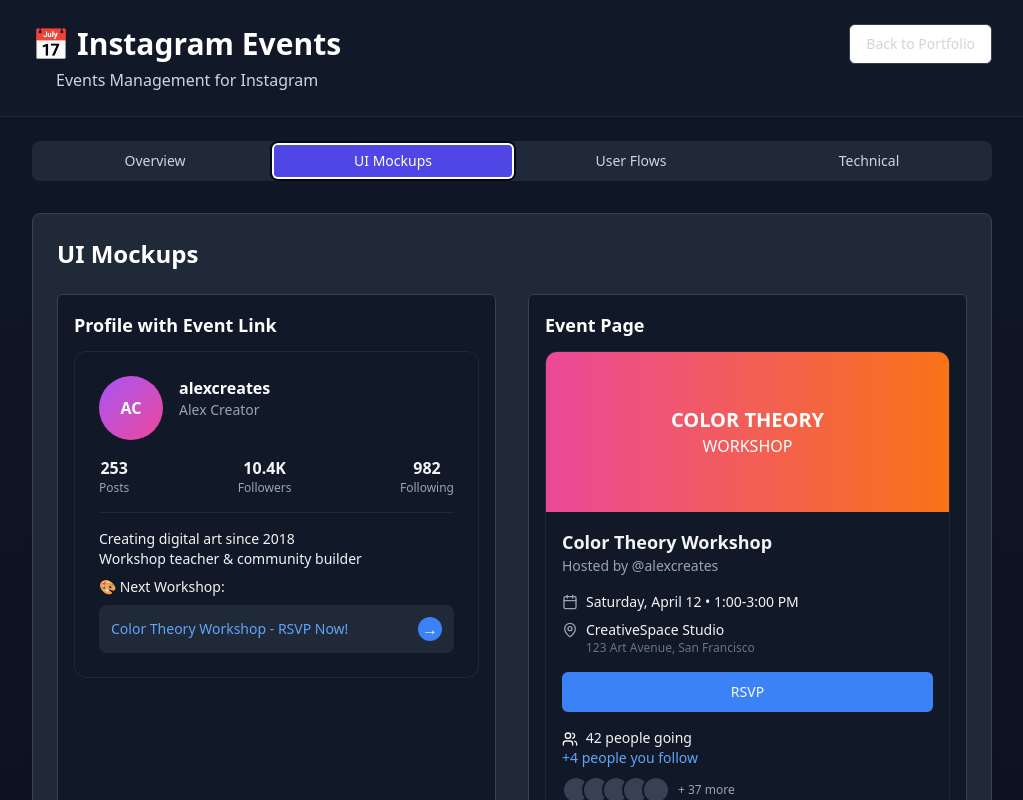
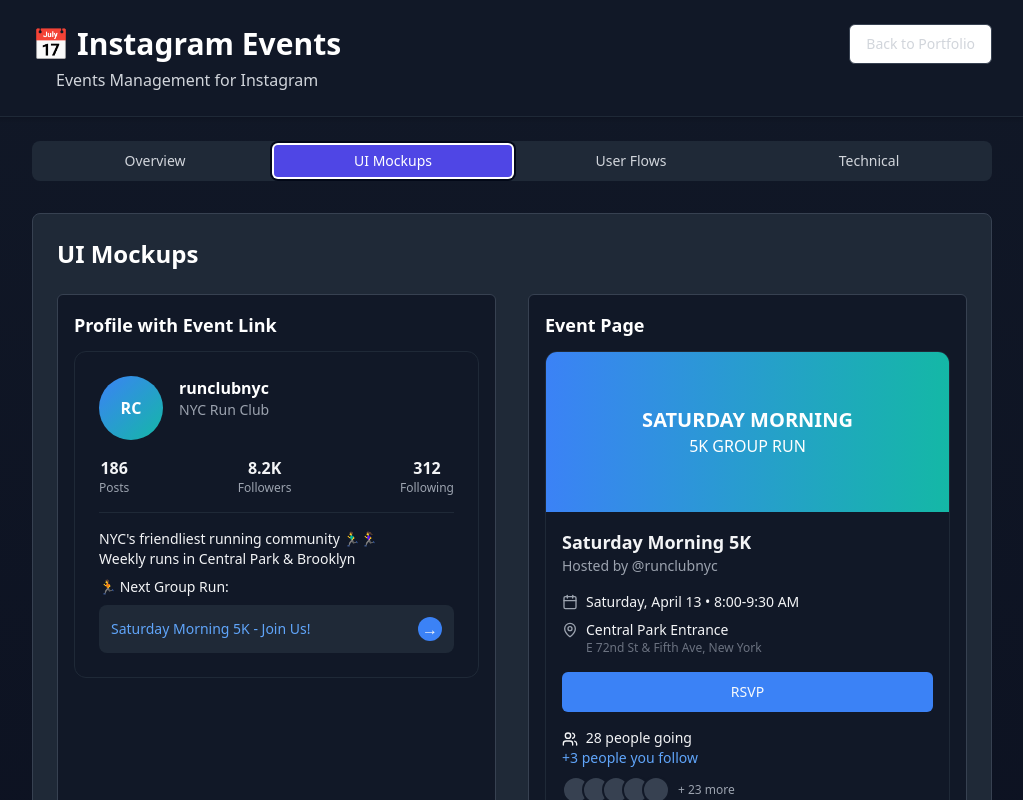
Before and after one commit to omermalik13/omer-malik-portfolio, a React (Vite) app: page /instagram-events in a window 1280 px wide. Both pictures are taken after a click on the tab "UI Mockups". Shown: the top 800 px of the page, without its empty margins (128-1151 px from the left). Built offline with nearby package versions, Linux system fonts and the light colour scheme.

Commit message:
Update UI mockups
Update the UI mockups to reflect a run club event.

```diff
--- a/src/pages/InstagramEvents.tsx
+++ b/src/pages/InstagramEvents.tsx
@@ -204,7 +204,7 @@ const InstagramEvents = () => {
             </Card>
           </TabsContent>
 
-          {/* UI Mockups Tab */}
+          {/* UI Mockups Tab - UPDATED FOR RUN CLUB THEME */}
           <TabsContent value="mockups" className="space-y-6">
             <Card className="bg-gray-800 border-gray-700 text-gray-100">
               <CardContent className="p-6">
@@ -217,40 +217,40 @@ const InstagramEvents = () => {
                     <div className="bg-gray-900 rounded-xl p-6 border border-gray-800">
                       {/* Profile Header */}
                       <div className="flex items-start">
-                        <div className="w-16 h-16 rounded-full bg-gradient-to-br from-purple-500 to-pink-500 flex items-center justify-center">
-                          <span className="text-white font-bold">AC</span>
+                        <div className="w-16 h-16 rounded-full bg-gradient-to-br from-blue-500 to-teal-500 flex items-center justify-center">
+                          <span className="text-white font-bold">RC</span>
                         </div>
                         <div className="ml-4">
-                          <h4 className="font-bold text-white">alexcreates</h4>
-                          <p className="text-gray-400 text-sm">Alex Creator</p>
+                          <h4 className="font-bold text-white">runclubnyc</h4>
+                          <p className="text-gray-400 text-sm">NYC Run Club</p>
                         </div>
                       </div>
 
                       {/* Stats */}
                       <div className="flex justify-between mt-4 border-b border-gray-800 pb-4">
                         <div className="text-center">
-                          <p className="font-bold">253</p>
+                          <p className="font-bold">186</p>
                           <p className="text-xs text-gray-400">Posts</p>
                         </div>
                         <div className="text-center">
-                          <p className="font-bold">10.4K</p>
+                          <p className="font-bold">8.2K</p>
                           <p className="text-xs text-gray-400">Followers</p>
                         </div>
                         <div className="text-center">
-                          <p className="font-bold">982</p>
+                          <p className="font-bold">312</p>
                           <p className="text-xs text-gray-400">Following</p>
                         </div>
                       </div>
 
                       {/* Bio */}
                       <div className="mt-4">
-                        <p className="text-sm">Creating digital art since 2018</p>
-                        <p className="text-sm">Workshop teacher & community builder</p>
-                        <p className="text-sm mt-2">🎨 Next Workshop:</p>
+                        <p className="text-sm">NYC's friendliest running community 🏃‍♂️🏃‍♀️</p>
+                        <p className="text-sm">Weekly runs in Central Park & Brooklyn</p>
+                        <p className="text-sm mt-2">🏃 Next Group Run:</p>
 
                         {/* Event Link */}
                         <div className="mt-2 bg-gray-800 p-3 rounded-lg flex justify-between items-center">
-                          <p className="text-sm text-blue-400">Color Theory Workshop - RSVP Now!</p>
+                          <p className="text-sm text-blue-400">Saturday Morning 5K - Join Us!</p>
                           <span className="w-6 h-6 bg-blue-500 rounded-full flex items-center justify-center">→</span>
                         </div>
                       </div>
@@ -262,29 +262,29 @@ const InstagramEvents = () => {
                     <h3 className="text-lg font-semibold mb-3 text-white">Event Page</h3>
                     <div className="bg-gray-900 rounded-xl overflow-hidden border border-gray-800">
                       {/* Event Banner */}
-                      <div className="h-40 bg-gradient-to-r from-pink-500 to-orange-500 flex items-center justify-center">
+                      <div className="h-40 bg-gradient-to-r from-blue-500 to-teal-500 flex items-center justify-center">
                         <div className="text-center">
-                          <h4 className="text-white font-bold text-xl">COLOR THEORY</h4>
-                          <p className="text-white">WORKSHOP</p>
+                          <h4 className="text-white font-bold text-xl">SATURDAY MORNING</h4>
+                          <p className="text-white">5K GROUP RUN</p>
                         </div>
                       </div>
 
                       {/* Event Details */}
                       <div className="p-4">
-                        <h4 className="font-bold text-lg">Color Theory Workshop</h4>
-                        <p className="text-sm text-gray-400">Hosted by @alexcreates</p>
+                        <h4 className="font-bold text-lg">Saturday Morning 5K</h4>
+                        <p className="text-sm text-gray-400">Hosted by @runclubnyc</p>
 
                         <div className="mt-4 space-y-2">
                           <div className="flex items-center">
                             <Calendar className="w-4 h-4 mr-2 text-gray-400" />
-                            <p className="text-sm">Saturday, April 12 • 1:00-3:00 PM</p>
+                            <p className="text-sm">Saturday, April 13 • 8:00-9:30 AM</p>
                           </div>
 
                           <div className="flex items-start">
                             <MapPin className="w-4 h-4 mr-2 text-gray-400 mt-0.5" />
                             <div>
-                              <p className="text-sm">CreativeSpace Studio</p>
-                              <p className="text-xs text-gray-500">123 Art Avenue, San Francisco</p>
+                              <p className="text-sm">Central Park Entrance</p>
+                              <p className="text-xs text-gray-500">E 72nd St & Fifth Ave, New York</p>
                             </div>
                           </div>
                         </div>
@@ -294,8 +294,8 @@ const InstagramEvents = () => {
 
                         {/* Attendee Info */}
                         <div className="mt-4">
-                          <p className="text-sm"><Users className="w-4 h-4 inline mr-1" /> 42 people going</p>
-                          <p className="text-sm text-blue-400">+4 people you follow</p>
+                          <p className="text-sm"><Users className="w-4 h-4 inline mr-1" /> 28 people going</p>
+                          <p className="text-sm text-blue-400">+3 people you follow</p>
 
                           <div className="mt-2 flex items-center">
                             <div className="flex -space-x-2">
@@ -304,7 +304,7 @@ const InstagramEvents = () => {
                                 </div>
                               ))}
                             </div>
-                            <span className="text-xs text-gray-400 ml-2">+ 37 more</span>
+                            <span className="text-xs text-gray-400 ml-2">+ 23 more</span>
                           </div>
                         </div>
 
@@ -325,8 +325,8 @@ const InstagramEvents = () => {
                   <div className="border border-gray-700 rounded-md bg-gray-900 p-4">
                     <h3 className="text-lg font-semibold mb-3 text-white">RSVP Flow</h3>
                     <div className="bg-gray-900 rounded-xl p-6 border border-gray-800">
-                      <h4 className="font-bold text-center mb-2">RSVP to Event</h4>
-                      <p className="text-sm text-center text-gray-400 mb-4">Color Theory Workshop</p>
+                      <h4 className="font-bold text-center mb-2">RSVP to Run</h4>
+                      <p className="text-sm text-center text-gray-400 mb-4">Saturday Morning 5K</p>
 
                       <div className="space-y-4">
                         <div>
@@ -347,6 +347,13 @@ const InstagramEvents = () => {
                           <label className="text-xs text-gray-400">Instagram (optional)</label>
                           <div className="mt-1 bg-gray-800 rounded-md p-2">
                             <p className="text-sm text-gray-500">@yourusername</p>
+                          </div>
+                        </div>
+
+                        <div>
+                          <label className="text-xs text-gray-400">Running Experience</label>
+                          <div className="mt-1 bg-gray-800 rounded-md p-2">
+                            <p className="text-sm text-gray-500">Select your level</p>
                           </div>
                         </div>
 
@@ -379,26 +386,26 @@ const InstagramEvents = () => {
 
                         {/* Event Card */}
                         <div className="absolute top-1/2 left-1/2 transform -translate-x-1/2 -translate-y-1/2 w-40 rounded-lg overflow-hidden">
-                          <div className="h-14 bg-gradient-to-r from-pink-500 to-orange-500 flex items-center justify-center">
-                            <p className="text-white font-bold text-xs">COLOR THEORY</p>
+                          <div className="h-14 bg-gradient-to-r from-blue-500 to-teal-500 flex items-center justify-center">
+                            <p className="text-white font-bold text-xs">5K GROUP RUN</p>
                           </div>
 
                           <div className="bg-white text-gray-900 p-2">
-                            <p className="text-xs font-bold mb-1">Color Theory Workshop</p>
-                            <p className="text-[10px]">Saturday, April 12 • 1:00-3:00 PM</p>
-                            <p className="text-[10px]">CreativeSpace Studio</p>
+                            <p className="text-xs font-bold mb-1">Saturday Morning 5K</p>
+                            <p className="text-[10px]">Saturday, April 13 • 8:00 AM</p>
+                            <p className="text-[10px]">Central Park Entrance</p>
 
                             <div className="mt-2 rounded-full text-center py-1 bg-blue-500">
-                              <p className="text-[10px] text-white font-bold">RSVP NOW</p>
+                              <p className="text-[10px] text-white font-bold">JOIN US</p>
                             </div>
 
-                            <p className="text-[10px] mt-1">42 going • +4 people you follow</p>
+                            <p className="text-[10px] mt-1">28 going • All levels welcome!</p>
                           </div>
                         </div>
 
                         {/* Swipe Up */}
                         <div className="absolute bottom-6 left-0 right-0 text-center">
-                          <p className="text-xs text-white">Swipe up to RSVP</p>
+                          <p className="text-xs text-white">Swipe up to join</p>
                           <p className="text-white mt-1">↑</p>
                         </div>
                       </div>
@@ -410,10 +417,10 @@ const InstagramEvents = () => {
                 <div className="grid grid-cols-1 md:grid-cols-2 gap-8 mt-8">
                   {/* Post-Event Gallery */}
                   <div className="border border-gray-700 rounded-md bg-gray-900 p-4">
-                    <h3 className="text-lg font-semibold mb-3 text-white">Post-Event Gallery</h3>
+                    <h3 className="text-lg font-semibold mb-3 text-white">Post-Run Gallery</h3>
                     <div className="bg-gray-900 rounded-xl p-4 border border-gray-800">
-                      <h4 className="font-bold">Color Theory Workshop</h4>
-                      <p className="text-sm text-gray-400">Event Completed • April 12</p>
+                      <h4 className="font-bold">Saturday Morning 5K</h4>
+                      <p className="text-sm text-gray-400">Run Completed • April 13</p>
 
                       <div className="grid grid-cols-3 gap-1 mt-4">
                         {[1, 2, 3, 4, 5, 6].map((i) => (
@@ -421,43 +428,79 @@ const InstagramEvents = () => {
                         ))}
                       </div>
 
+                      <div className="bg-gray-750 rounded p-3 mt-4">
+                        <p className="text-sm font-medium">Run Stats:</p>
+                        <div className="grid grid-cols-3 gap-2 mt-2">
+                          <div className="text-center">
+                            <p className="text-xs text-gray-400">Distance</p>
+                            <p className="font-bold">5.2 km</p>
+                          </div>
+                          <div className="text-center">
+                            <p className="text-xs text-gray-400">Avg Pace</p>
+                            <p className="font-bold">6:12/km</p>
+                          </div>
+                          <div className="text-center">
+                            <p className="text-xs text-gray-400">Runners</p>
+                            <p className="font-bold">28</p>
+                          </div>
+                        </div>
+                      </div>
+
                       <Button className="w-full mt-4 bg-blue-500 hover:bg-blue-600">
-                        <Camera className="w-4 h-4 mr-1" /> Upload Event Photos
+                        <Camera className="w-4 h-4 mr-1" /> Upload Run Photos
                       </Button>
                     </div>
                   </div>
 
                   {/* Host Dashboard */}
                   <div className="border border-gray-700 rounded-md bg-gray-900 p-4">
-                    <h3 className="text-lg font-semibold mb-3 text-white">Host Dashboard</h3>
+                    <h3 className="text-lg font-semibold mb-3 text-white">Run Club Dashboard</h3>
                     <div className="bg-gray-900 rounded-xl p-4 border border-gray-800">
-                      <h4 className="font-bold">Event Dashboard</h4>
-                      <p className="text-sm text-gray-400">Color Theory Workshop</p>
+                      <h4 className="font-bold">Run Club Dashboard</h4>
+                      <p className="text-sm text-gray-400">Saturday Morning 5K</p>
 
                       <div className="grid grid-cols-3 gap-2 mt-4">
                         <div className="bg-gray-800 p-2 rounded text-center">
-                          <p className="font-bold">42</p>
+                          <p className="font-bold">28</p>
                           <p className="text-xs text-gray-400">RSVPs</p>
                         </div>
                         <div className="bg-gray-800 p-2 rounded text-center">
-                          <p className="font-bold">38</p>
+                          <p className="font-bold">23</p>
                           <p className="text-xs text-gray-400">Attended</p>
                         </div>
                         <div className="bg-gray-800 p-2 rounded text-center">
-                          <p className="font-bold">24</p>
+                          <p className="font-bold">18</p>
                           <p className="text-xs text-gray-400">Photos</p>
+                        </div>
+                      </div>
+
+                      <div className="bg-gray-750 p-3 rounded mt-4">
+                        <p className="text-sm font-medium">Pace Groups:</p>
+                        <div className="grid grid-cols-3 gap-1 mt-2">
+                          <div className="bg-gray-800 p-1 rounded text-center text-xs">
+                            <Badge className="bg-green-600 w-full">Beginner</Badge>
+                            <p className="mt-1">8 runners</p>
+                          </div>
+                          <div className="bg-gray-800 p-1 rounded text-center text-xs">
+                            <Badge className="bg-yellow-600 w-full">Intermediate</Badge>
+                            <p className="mt-1">10 runners</p>
+                          </div>
+                          <div className="bg-gray-800 p-1 rounded text-center text-xs">
+                            <Badge className="bg-red-600 w-full">Advanced</Badge>
+                            <p className="mt-1">5 runners</p>
+                          </div>
                         </div>
                       </div>
 
                       <div className="space-y-2 mt-4">
                         <Button variant="outline" className="w-full border-gray-700">
-                          <MessageSquare className="w-4 h-4 mr-1" /> Message Attendees
+                          <MessageSquare className="w-4 h-4 mr-1" /> Message Runners
                         </Button>
                         <Button variant="outline" className="w-full border-gray-700">
-                          <Camera className="w-4 h-4 mr-1" /> Create Event Highlight
+                          <Camera className="w-4 h-4 mr-1" /> Create Run Highlight
                         </Button>
                         <Button className="w-full bg-blue-500 hover:bg-blue-600">
-                          <Plus className="w-4 h-4 mr-1" /> Create Similar Event
+                          <Plus className="w-4 h-4 mr-1" /> Schedule Next Run
                         </Button>
                       </div>
                     </div>
```
